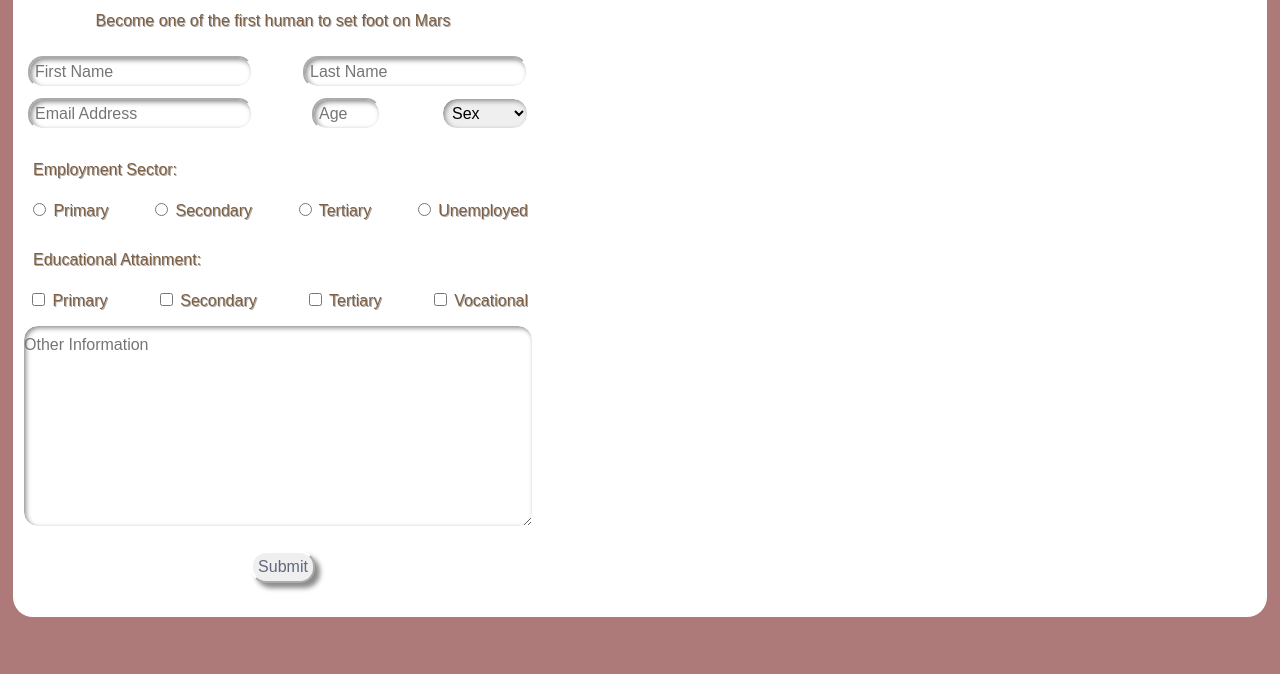
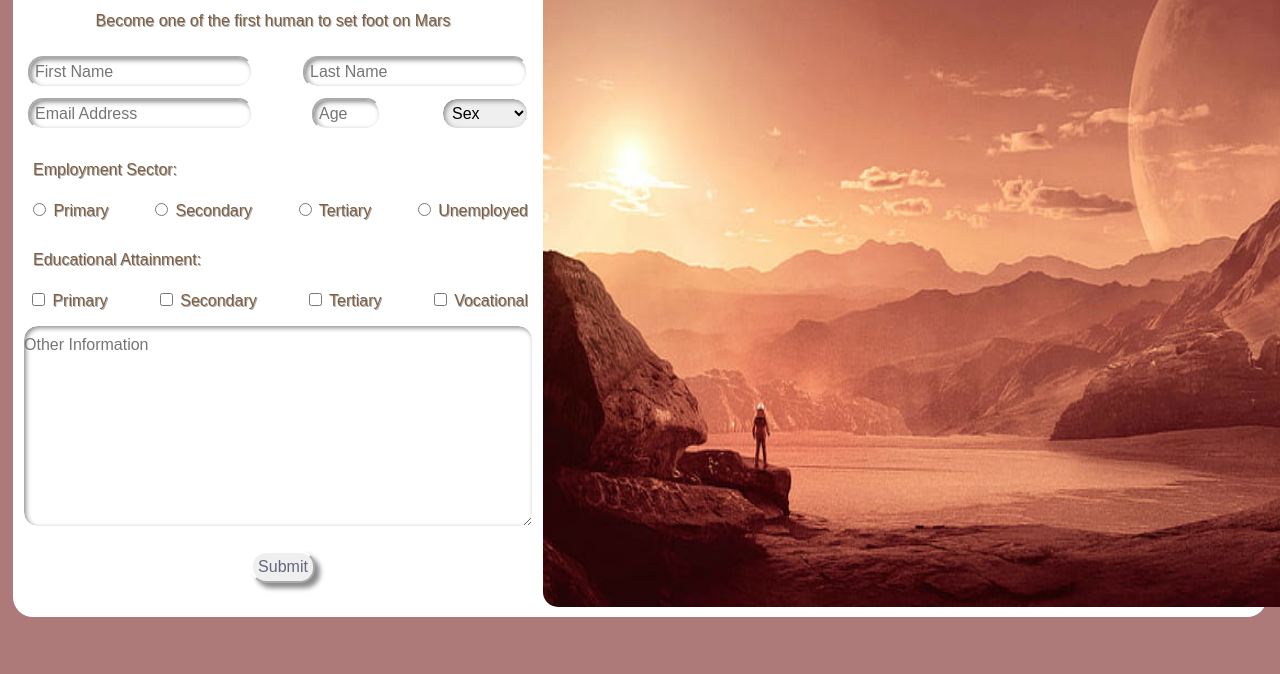
Before and after one commit to Kzalkin/form-project, a plain HTML site: page index.html in a window 1280 px wide. Shown: the part 126-800 px from the top of the page. Drawn offline with Linux system fonts and the light colour scheme; the site is published under a folder, as on GitHub Pages, so addresses that start at the root find nothing.

Commit message:
img src modify

```diff
--- a/index.html
+++ b/index.html
@@ -73,7 +73,7 @@
     <div id="button-div">
         <button type="submit">Submit</button>
     </div>
-    <img src="/img/mars-mission-4k-8k-hd-wallpaper-preview.jpg" alt="Mars">
+    <img src="img/mars-mission-4k-8k-hd-wallpaper-preview.jpg" alt="Mars">
   </form>
     </main>
 </body>
```
